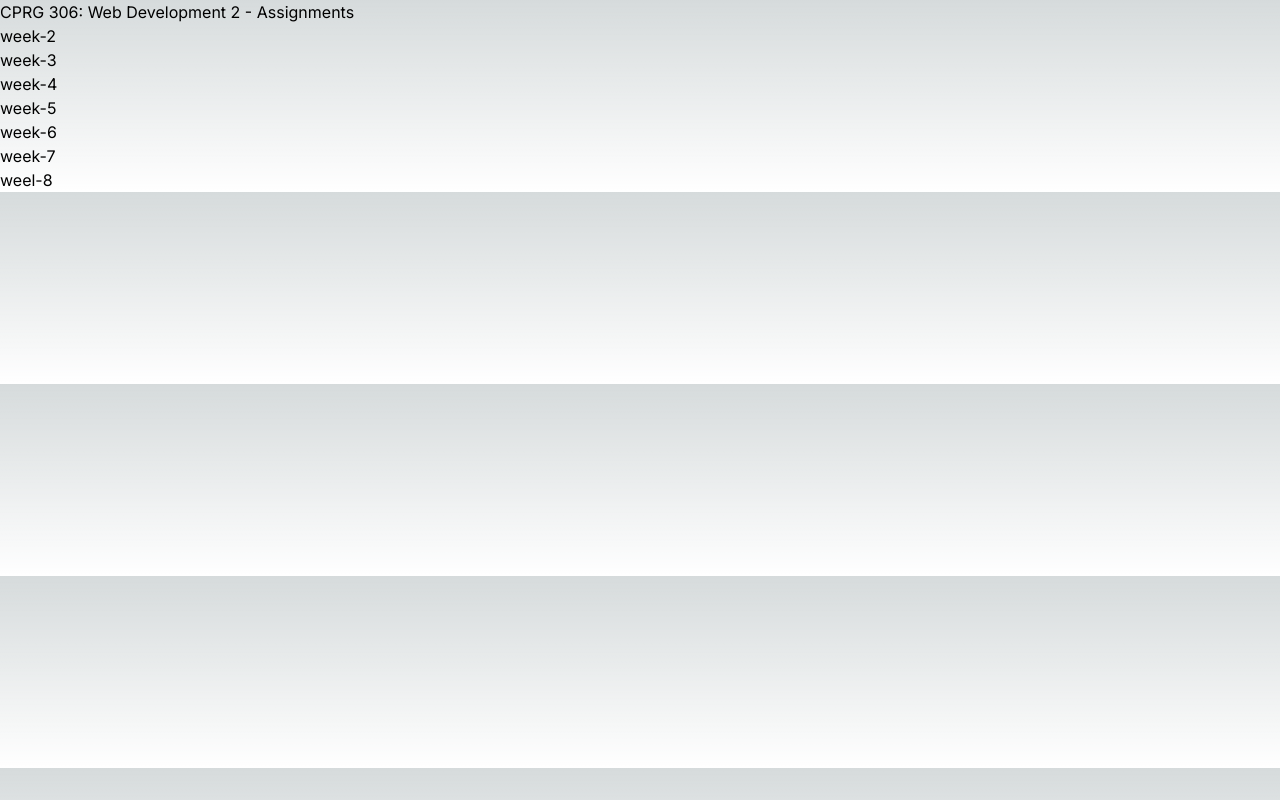
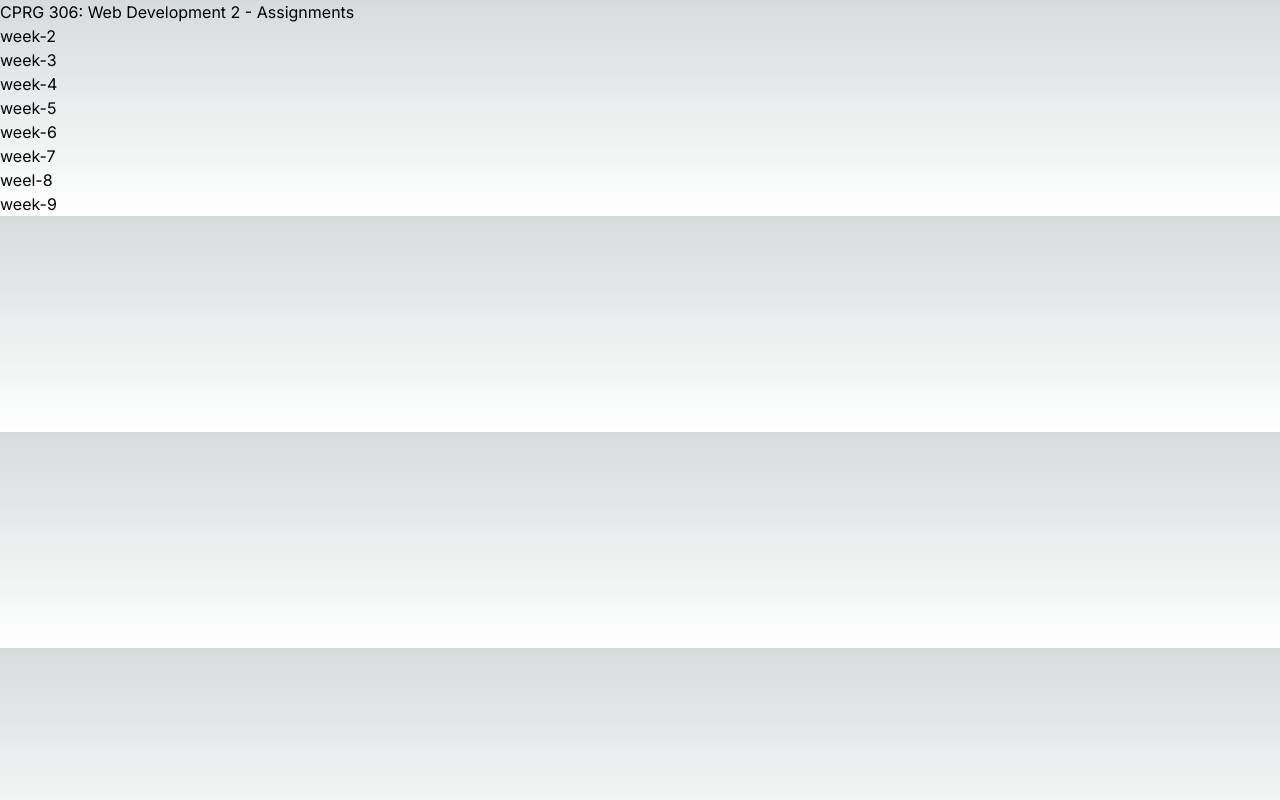
Before and after one commit to jasmeet1626/cprg306, a Next.js app in the folder cprg306-assignments/: page / in a window 1280 px wide. Built offline with nearby package versions, Linux system fonts and the light colour scheme.

Commit message:
Update page.js

```diff
--- a/cprg306-assignments/app/page.js
+++ b/cprg306-assignments/app/page.js
@@ -11,6 +11,7 @@ export default function Home() {
         <Link href="/week-6">week-6</Link>
         <Link href="/week-7">week-7</Link>
         <Link href="/weel-8">weel-8</Link>
+        <Link href="/week-9">week-9</Link>
       </div>
     </main>
   );
```
